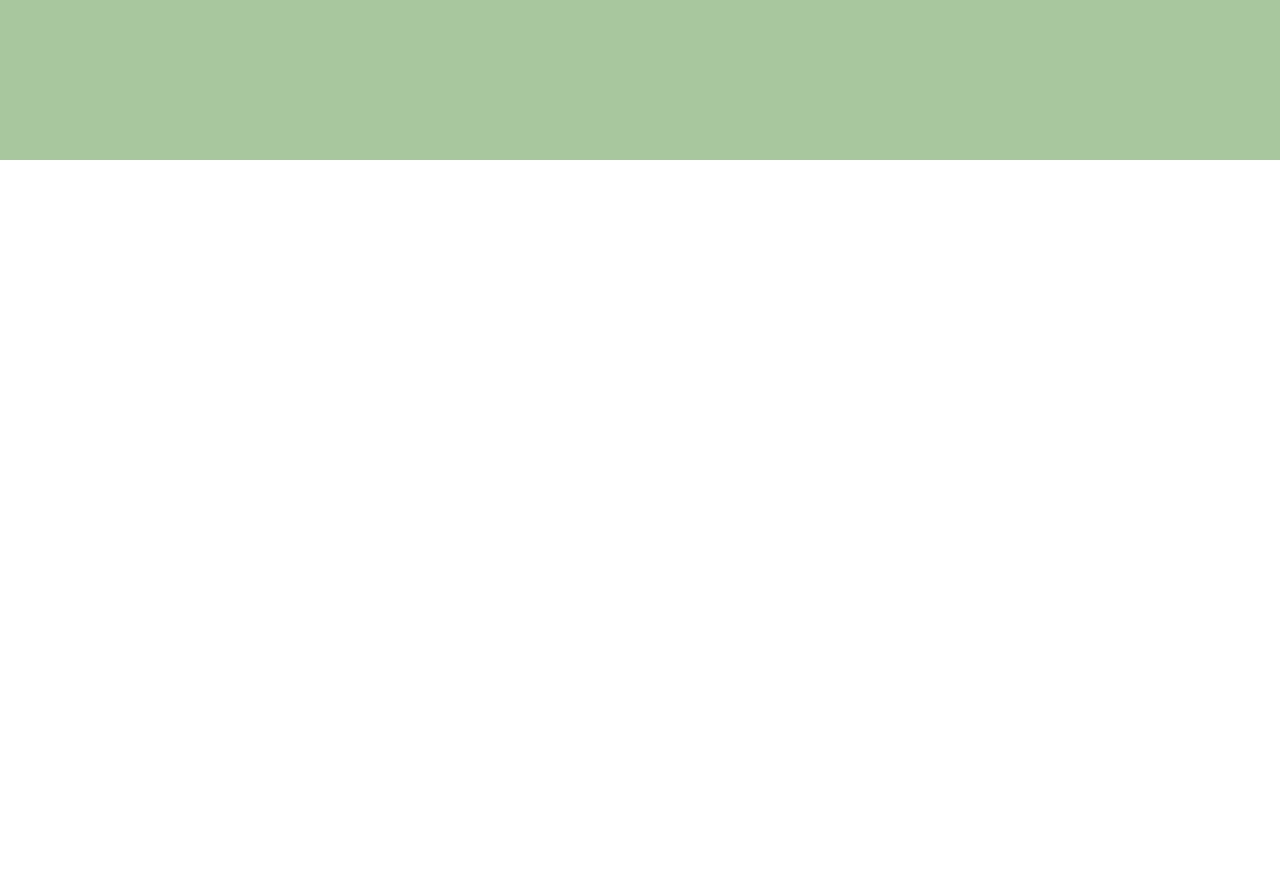
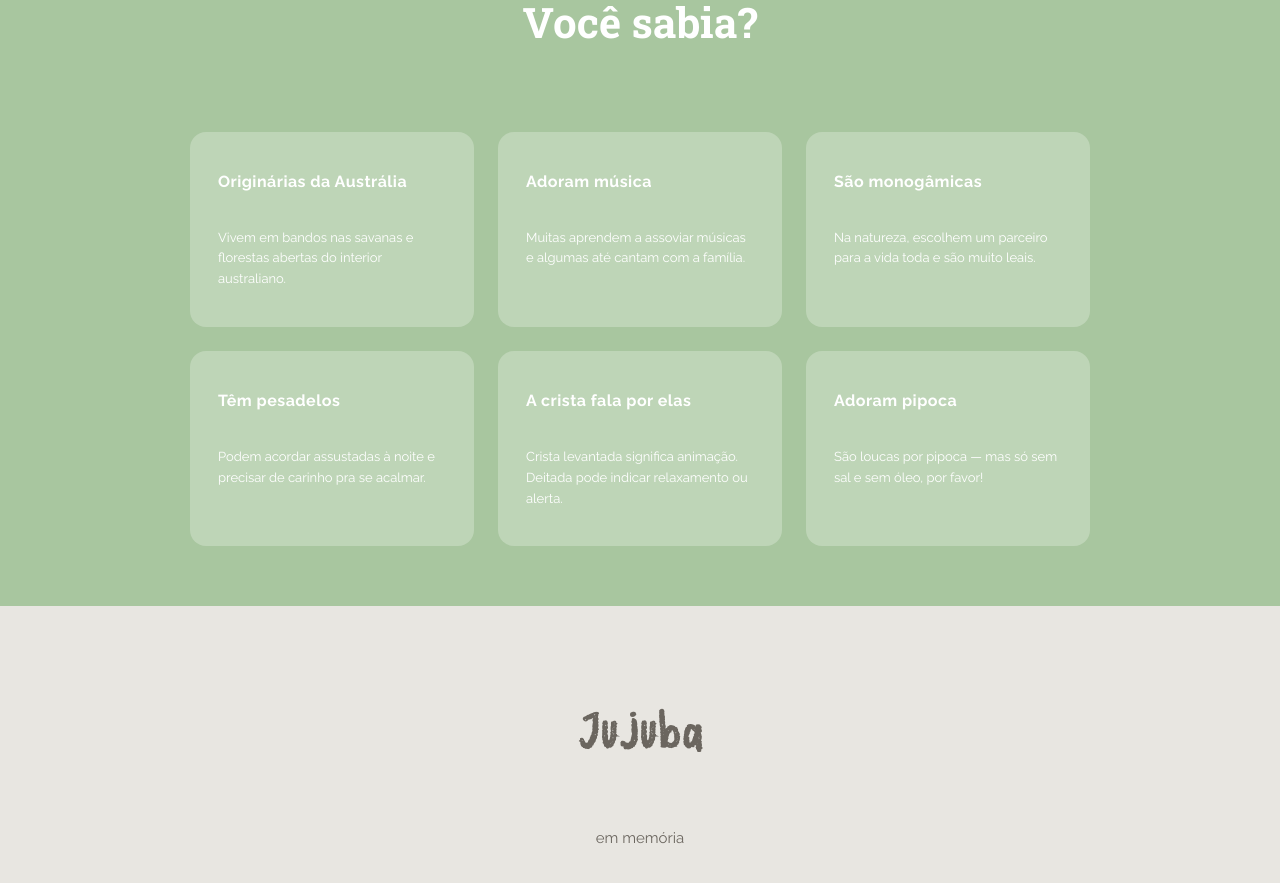
Before and after one commit to rafaelasv/bando-magico, a Next.js app: page / in a window 1280 px wide. Shown: the part 1660-2543 px from the top of the page. Before the commit the page ends 1820 px from the top, so only its background shows below. Built offline with nearby package versions, Linux system fonts and the light colour scheme.

Commit message:
feat: add curiosities section and Jujuba memorial section

```diff
--- a/src/app/page.js
+++ b/src/app/page.js
@@ -92,6 +92,57 @@ export default function Home() {
           />
         </svg>
 
+        {/* Conteúdo */}
+        <div style={{ padding: "60px 40px", display: "flex", flexDirection: "column", alignItems: "center", gap: "48px" }}>
+
+          {/* Título */}
+          <h2 className="font-roboto" style={{ fontSize: "42px", fontWeight: "700", color: "#fff", textAlign: "center" }}>
+            Você sabia?
+          </h2>
+
+          {/* Curiosidades */}
+          <div style={{ display: "grid", gridTemplateColumns: "repeat(3, 1fr)", gap: "24px", maxWidth: "900px" }}>
+
+            {[
+              { titulo: "Originárias da Austrália", texto: "Vivem em bandos nas savanas e florestas abertas do interior australiano." },
+              { titulo: "Adoram música", texto: "Muitas aprendem a assoviar músicas e algumas até cantam com a família." },
+              { titulo: "São monogâmicas", texto: "Na natureza, escolhem um parceiro para a vida toda e são muito leais." },
+              { titulo: "Têm pesadelos", texto: "Podem acordar assustadas à noite e precisar de carinho pra se acalmar." },
+              { titulo: "A crista fala por elas", texto: "Crista levantada significa animação. Deitada pode indicar relaxamento ou alerta." },
+              { titulo: "Adoram pipoca", texto: "São loucas por pipoca — mas só sem sal e sem óleo, por favor!" },
+            ].map(({ titulo, texto }) => (
+              <div key={titulo} style={{
+                backgroundColor: "rgba(255,255,255,0.25)",
+                borderRadius: "16px",
+                padding: "24px 28px",
+                maxWidth: "100%",
+                display: "flex",
+                flexDirection: "column",
+                gap: "8px",
+              }}>
+                <p style={{ fontFamily: "'Raleway', sans-serif", fontWeight: "700", fontSize: "16px", color: "#fff", letterSpacing: "0.03em" }}>{titulo}</p>
+                <p style={{ fontFamily: "'Raleway', sans-serif", fontSize: "13px", color: "#fff", lineHeight: "1.6" }}>{texto}</p>
+              </div>
+            ))}
+
+          </div>
+        </div>
+
+      </section>
+
+      {/* SEÇÃO HOMENAGEM - JUJUBA */}
+      <section style={{ backgroundColor: "#E8E6E1", minHeight: "400px" }} className="w-full">
+
+        {/* Conteúdo - a preencher */}
+        <div style={{ padding: "60px 40px", display: "flex", flexDirection: "column", alignItems: "center", gap: "16px" }}>
+          <h2 className="font-chalk" style={{ fontSize: "48px", color: "#6B665F", textAlign: "center" }}>
+            Jujuba
+          </h2>
+          <p style={{ fontFamily: "'Raleway', sans-serif", fontSize: "15px", color: "#6B665F", textAlign: "center" }}>
+            em memória
+          </p>
+        </div>
+
       </section>
 
     </main>
```
